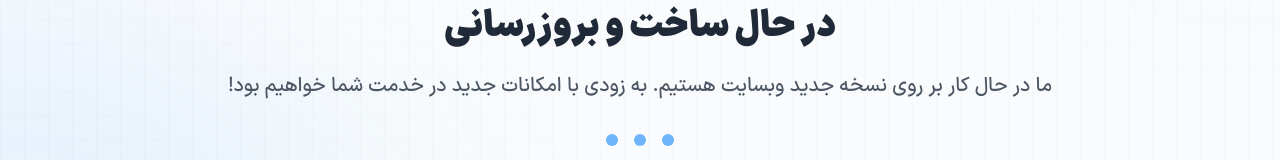
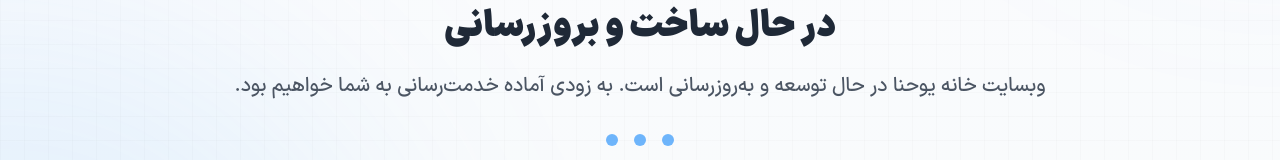
Before and after one commit to samghoreyshi/Yuhanna, a Next.js app: page / in a window 1280 px wide. Shown: the part 388-548 px from the top of the page. Built offline with nearby package versions, Linux system fonts and the light colour scheme.

Commit message:
UnderCN Update

```diff
--- a/src/components/UnderConstruction.jsx
+++ b/src/components/UnderConstruction.jsx
@@ -32,7 +32,7 @@ const UnderConstruction = () => {
               در حال ساخت و بروزرسانی
             </h1>
             <p className="text-xl text-gray-600 mb-8 leading-relaxed">
-              ما در حال کار بر روی نسخه جدید وبسایت هستیم. به زودی با امکانات جدید در خدمت شما خواهیم بود!
+            وبسایت خانه یوحنا در حال توسعه و به‌روزرسانی است. به زودی آماده خدمت‌رسانی به شما خواهیم بود.
             </p>
             <div className="flex justify-center space-x-4 flex-row-reverse">
               <div className="animate-pulse w-3 h-3 bg-accent rounded-full"></div>
```
